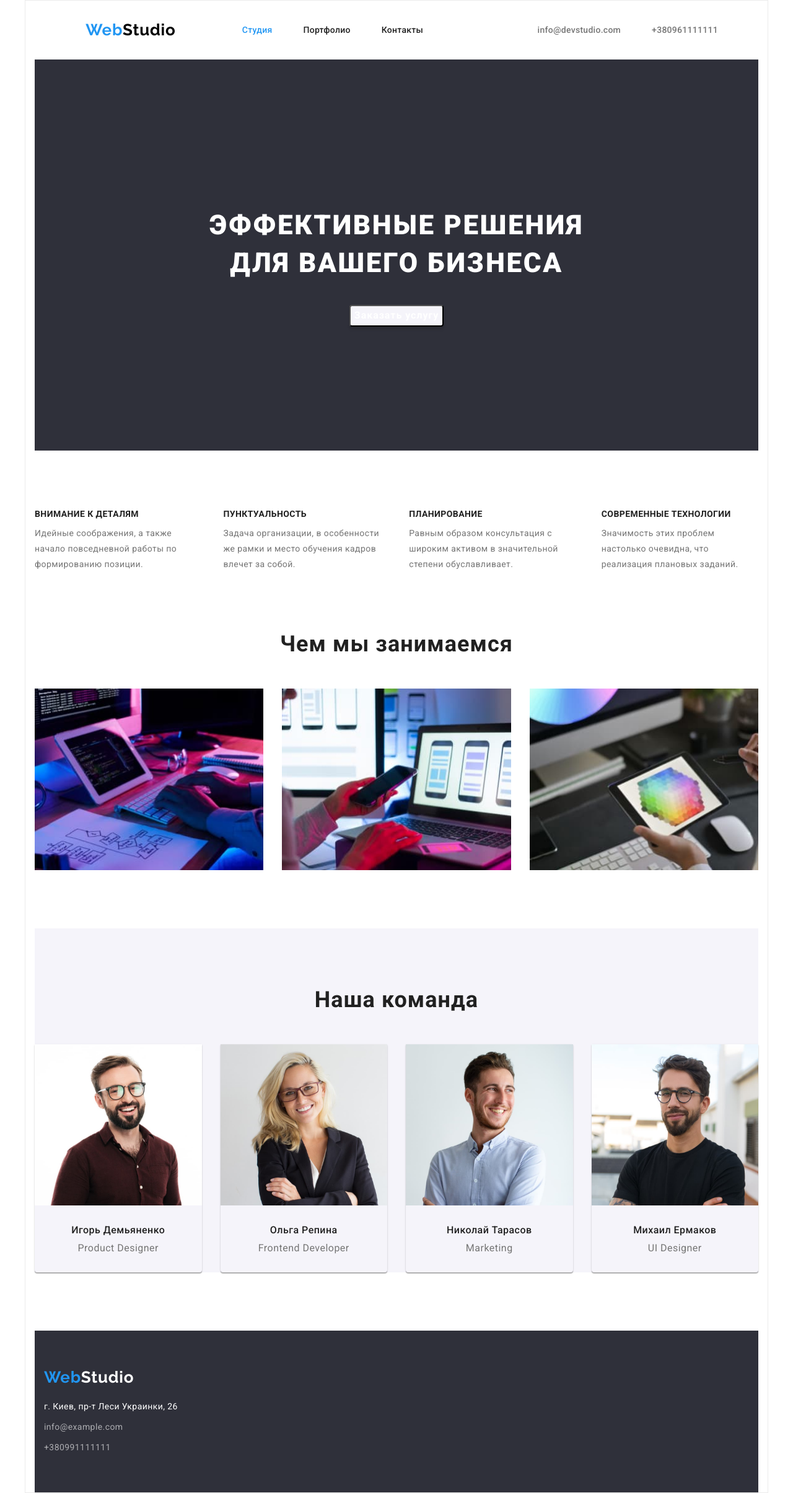
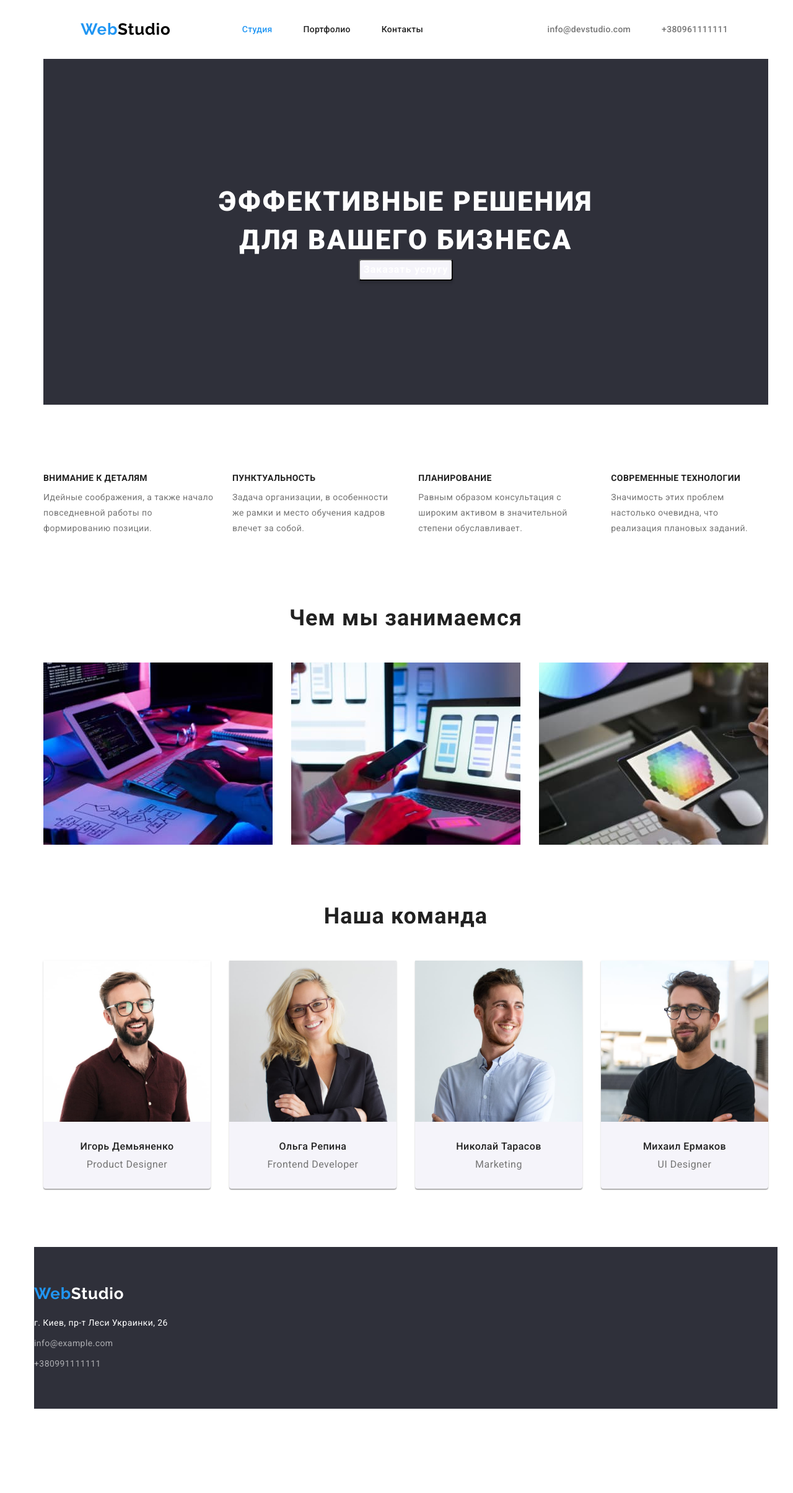
Before and after one commit to KorotkayaNastuha/goit-markup-hw-03, a plain HTML site: page index.html in a window 1280 px wide. Shown: the whole page at 62% size. After the commit the page ends 2273 px from the top, so only its background shows below. Drawn offline with nearby package versions, Linux system fonts and the light colour scheme.

Commit message:
разметка

```diff
--- a/css/styles.css
+++ b/css/styles.css
@@ -2,6 +2,9 @@ img{
         display: block;
         max-width: 100%;
         height: auto;
+}
+h1,h2,h3,p{
+        margin: 0;
 }
 :root{
         --main-color: #757575;
@@ -16,45 +19,37 @@ img{
         background-color: var(--bgr-color)#FFFFFF;
         text-decoration: none;
 }
-.container-body{
-        margin:auto;
+.container{
+        margin-left:auto;
+        margin-right: auto;
         width:1200px;
         padding-left: 15px;
         padding-right: 15px;
-        border: 1px solid #ECECEC;
-
-}
-.container-body-portfolio{
-        margin: auto;
-        width: 1200px;
-        padding: 0 15px;
-        background: #FFFFFF;
-        border: 1px solid #ECECEC;
 
 
 }
+
 ul{
         list-style: none;
 }
 /*logo*/
-.container-link{
+.items{
 
-        padding-left: 15px;
-        padding-right: 15px;
+
         background: #FFFFFF;
-        /*border: 1px solid #ECECEC;*/
+
         display: flex;
         margin-top: 32px;
         margin-bottom: 32px;
 }
-.container-nav{
+.nav{
         display: flex;
         margin: auto;
 }
-.container-link li{
+.nav li{
         display: block;
 }
-.container-link li, .email-tel:not(last-child){
+.nav li, .email-tel:not(last-child){
         margin-right: 50px;
 }
 .link{
@@ -117,6 +112,10 @@ ul{
 
 }
 /*main section*/
+.section{
+        padding-top: 94px;
+        padding-bottom: 94px;
+}
 
 .title{
         font-weight: 900;
@@ -126,17 +125,12 @@ ul{
         text-transform: uppercase;
         color: #FFFFFF;
         text-align: center;
-
 }
-.title-container{
+.hat{
         padding-top: 200px;
         padding-bottom: 200px;
         background: #2F303A;
-}
-.hat{
-        width: 696px;
-        margin-left: auto;
-        margin-right: auto;
+        text-align: center;
 }
 .button-order{
         background: #F5F4FA;
@@ -148,14 +142,8 @@ ul{
         cursor: pointer;
         box-shadow: 0px 4px 4px rgba(0, 0, 0, 0.15);
         border-radius: 4px;
+}
 
-}
-.container-button{
-        display: flex;
-        text-align: center;
-        margin-left: auto;
-        margin-right: auto;
-}
 .subtitle{
 
         font-weight: 700;
@@ -165,21 +153,19 @@ ul{
         text-transform: uppercase;
         color: var(--main-secon-color);
 }
-.subtitle-contanier{
+.subtitle-item{
         display: flex;
         justify-content: center;
-        margin: 94px 0px 94px 0px;
-        padding: 0px;
         background: #FFFFFF;
         gap: 30px;
+        padding-left: 0;
+
 }
 .subtitle-contanier li{
         justify-content: flex-start;
 }
 
-.subtitle{
-        margin: auto;
-}
+
 .text{
         font-weight: 400;
         font-size: 14px;
@@ -202,6 +188,7 @@ ul{
         letter-spacing: 0.03em;
         color: var(--main-secon-color);
         margin: auto;
+        text-align: center;
 }
 .perform-item{
         display: flex;
@@ -211,25 +198,18 @@ ul{
         gap: 30px;
 }
 /*our team*/
-.container-team{
-        background: #F5F4FA;
-        display: block;
-        margin: 94px 0px 0px 0px;
+
+.our-team{
         text-align: center;
+
 }
-.our-team{
-
-        text-align: center;
-        padding-top: 94px;
-        margin-bottom: 50px;
-        margin-top: 94px;
-}
-.container-teamlead{
+.teamlead{
         display: flex;
         text-align: center;
-        padding: 0px;
-        margin-top: 50px;
-        margin-bottom: 94px;
+        padding-top: 50px;
+        padding-left: 0;
+        margin: 0px;
+
         gap: 30px;
 }
 .foto{
@@ -259,18 +239,13 @@ ul{
         margin-bottom: 30px;
 }
 /*portfolio*/
-.container-portfolio{
-        width: 1170px;
 
-        margin-top: 94px;
-        margin-bottom: 94px;
-
-}
 .btn-portfolio{
         display: flex;
         justify-content: center;
         margin: auto;
         padding-left: 0;
+
 }
 /*filters*/
 .filters{
@@ -308,18 +283,9 @@ ul{
 }
 
 /*footer*/
-.footer-container{
+.footer{
         padding: 60px 0;
         background: #2F303A;
-}
-
-.address-footer-container{
-        width: 1200px;
-        padding-left: 15px;
-        padding-right: 15px;
-        margin: auto;
-
-
 }
 
 .email-footer, .tel-footer{
--- a/index.html
+++ b/index.html
@@ -13,14 +13,14 @@
     <link rel="stylesheet" href="https://cdnjs.cloudflare.com/ajax/libs/modern-normalize/1.1.0/modern-normalize.min.css">
     <link rel="stylesheet" href="./css/styles.css"/>
 </head>
-<body class="body container-body">
+<body class="body">
         <!--Main page-->
-    <div>
+    <div class="container">
         <header>
         <!--Contacts section-->
-            <nav class=" container-link">
+            <nav class=" items">
             <a class="link " href="./index.html">Web<span class="link-text">Studio</span></a>
-            <ul class="container-nav">
+            <ul class="nav">
                 <li><a class="link-1 current" href="./index.html">Студия</a></li>
                 <li><a class="link-2" href="./portfolio.html">Портфолио</a></li>
                 <li><a class="link-3" href="">Контакты</a></li>
@@ -35,16 +35,19 @@
          <!--Business section-->
          <main>
 
-        <section class="title-container ">
-         <div class="hat">
-            <h1 class="title">Эффективные решения для вашего бизнеса</h1>
-            <button class="button-order container-button" type="button">Заказать услугу</button>
-         </div>
+        <section>
+         <div class="container">
+            <div class="hat">
+            <h1 class="title">Эффективные решения <br> для вашего бизнеса</h1>
+            <button class="button-order" type="button">Заказать услугу</button>
+        </div>
+    </div>
+
         </section>
         <!--Peculiarities section-->
-        <section>
-
-            <ul class="subtitle-contanier">
+        <section class="section">
+            <div class="container">
+            <ul class="subtitle-item">
             <li class="item"><h3 class="subtitle ">Внимание к деталям</h3>
                  <p class="text">Идейные соображения, а также начало повседневной работы по формированию позиции.</p></li>
             <li class="item"><h3 class="subtitle ">Пунктуальность</h3>
@@ -54,11 +57,11 @@
             <li class="item"><h3 class="subtitle ">Современные технологии</h3>
                 <p class="text">Значимость этих проблем настолько очевидна, что реализация плановых заданий.</p></li>
             </ul>
-
+            </div>
         </section>
         <!--What we are doing section-->
-        <section >
-            <div class="container-work">
+        <section>
+            <div class="container">
             <h2 class="perform">Чем мы занимаемся</h2>
             <ul class="perform-item">
                 <li class="flex-elements"><img src="img/images/box1.jpg" alt="box1" width="370"></li>
@@ -68,9 +71,10 @@
             </div>
         </section>
         <!--Our team-->
-        <div class="container-team">
+        <section class="section">
+        <div class="container">
            <h3 class="our-team">Наша команда</h3>
-           <ul class="container-teamlead">
+           <ul class="teamlead">
             <li class="foto"><img src="img/images/productdesigner.jpg" alt="Product Designer" width="270">
                 <h3 class="name">Игорь Демьяненко</h3>
                 <p class="job">Product Designer</p>
@@ -89,17 +93,18 @@
             </li>
            </ul>
         </div>
-
+        </section>
            </main>
-            <footer class="footer-container">
-         <!--Footer section-->
-            <div class="address-footer-container">
+           <!--Footer section-->
+            <footer>
+          <section>
+            <div class="container footer">
              <a class="link" href="./index.html">Web<span class="link-text-footer">Studio</span></a>
              <address class="address">г. Киев, пр-т Леси Украинки, 26</address>
              <a class="email-footer" href="info@example.com">info@example.com</a>
              <a class="tel-footer" href="+380991111111">+380991111111</a>
             </div>
-
+        </section>
          </div>
             </footer>
         </div>
```
Also changed, not shown: portfolio.html (+18 -9 lines).
